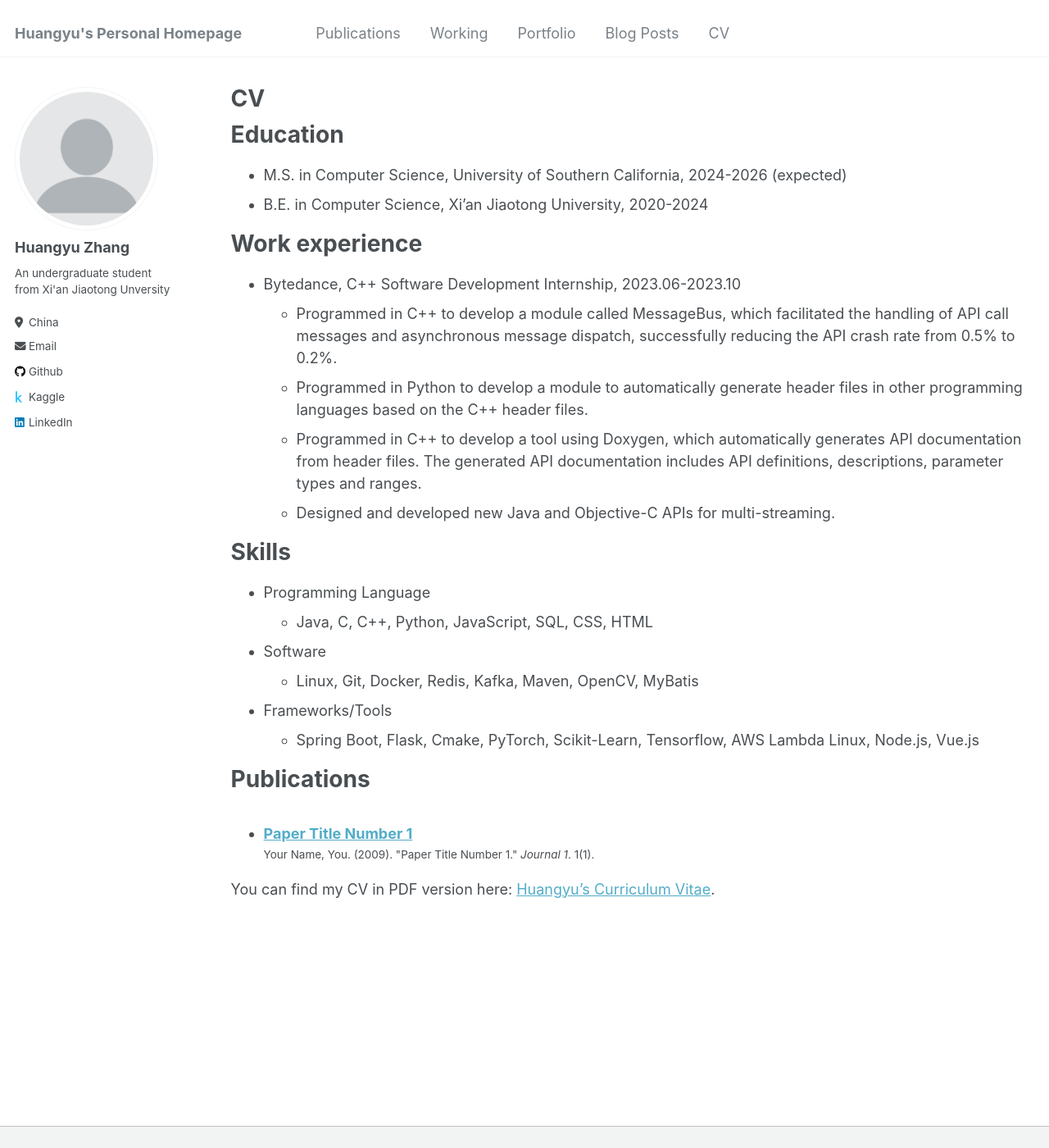
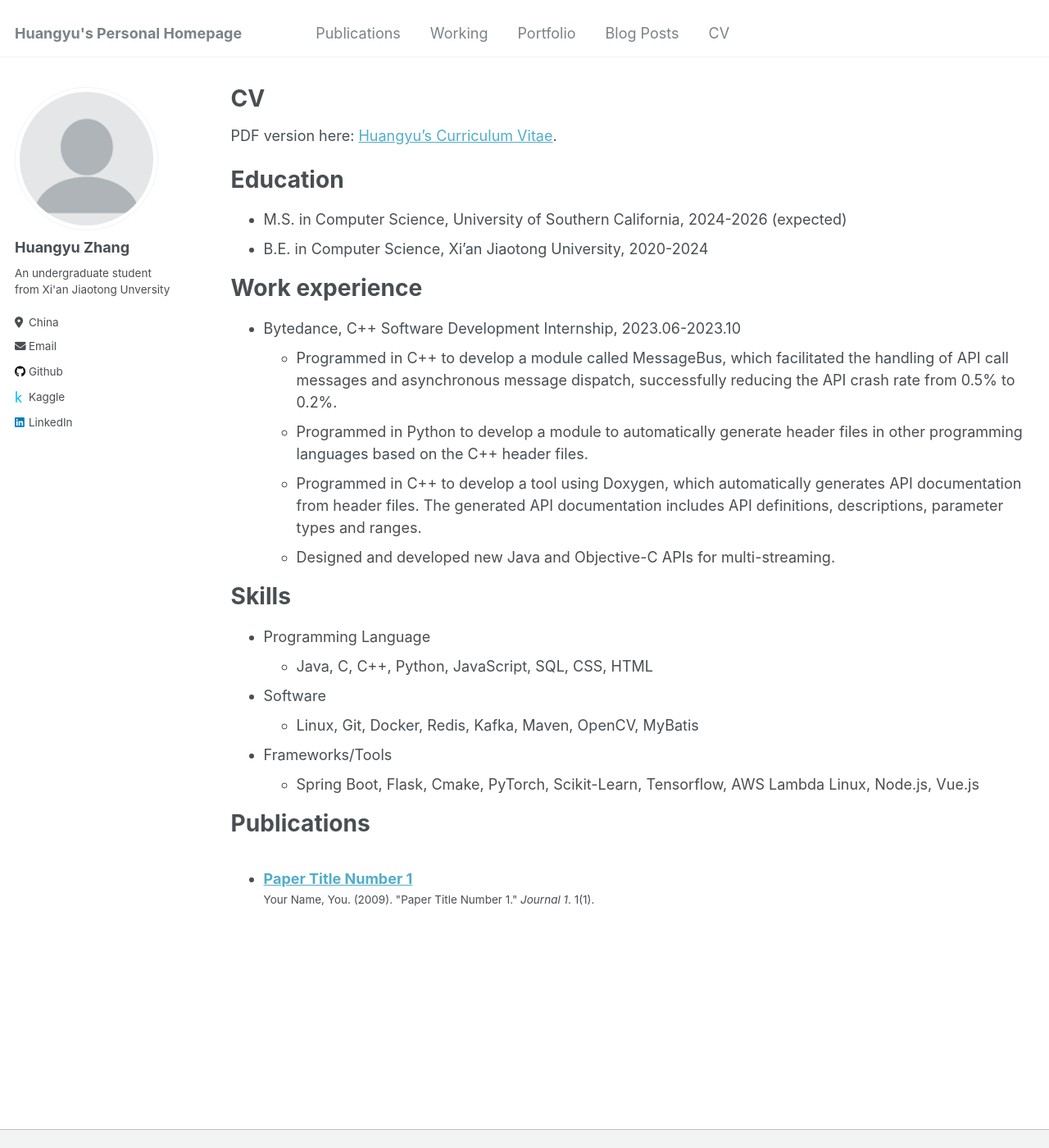
Before and after one commit to DavidZhang0710/DavidZhang0710.github.io, a Jekyll site: the page built from _pages/cv.md, in a window 1280 px wide and 1400 px high. Shown: the whole window at 82% size. Built offline with Jekyll 4.4.1, drawn with Linux system fonts in a browser that asks for light colours.

Commit message:
feat: change CV pdf version place

```diff
--- a/_pages/cv.md
+++ b/_pages/cv.md
@@ -36,5 +37,3 @@ Publications
   <ul>{% for post in site.publications reversed %}
     {% include archive-single-cv.html %}
   {% endfor %}</ul>
-
-You can find my CV in PDF version here: [Huangyu's Curriculum Vitae](../files/Curriculum_Vitae.pdf).
```
Also changed, not shown: other parts of _pages/cv.md (+1 -0 lines).
